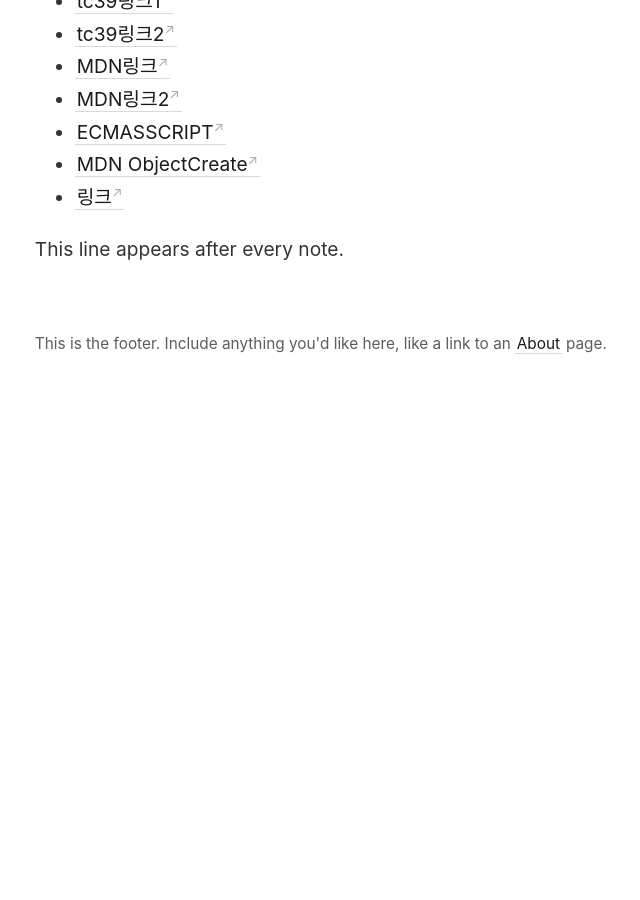
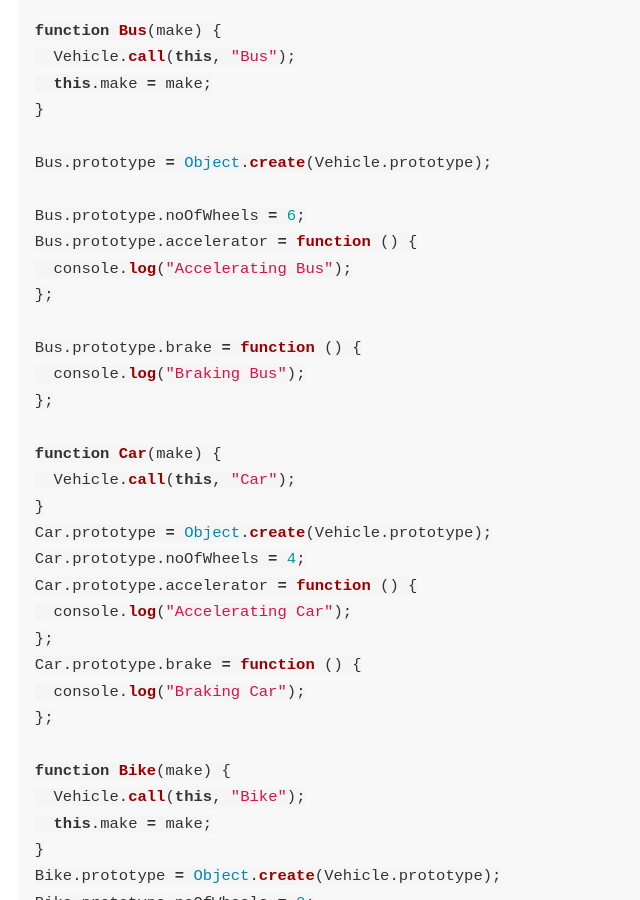
Before and after one commit to yanggwangseong/Article, a Jekyll site: the page built from _notes/javascript/prototype.md, in a window 1280 px wide and 900 px high, scrolled down 12549 px. Shown: the whole window, without its empty margins (42-682 px from the left). Built offline with Jekyll 4.4.1, drawn with Linux system fonts in a browser that asks for light colours; before the commit the page ends 12973 px from its top, so only the background shows below that; some of the changed text lies outside the part shown.

Commit message:
feat: prototype 완

````diff
--- a/_notes/javascript/prototype.md
+++ b/_notes/javascript/prototype.md
@@ -77,7 +77,37 @@
 
 # 프로토타입이 왜 필요할까?
 
-- 메모리 최적화를 위해서 필요하다.
+```js
+function Person(){
+	this.eyes = 2;
+	this.nose = 1;
+}
+
+const kim = new Person();
+const park = new Person();
+
+console.log(kim.eyes); // 2
+console.log(park.nose); // 1
+
+console.log(park.eyes); // 2
+console.log(park.nose); // 1
+```
+
+- `kim` 과 `park` 은 `eyes` 와 `nose` 를 공통적으로 가지고 있는데, 메모리에는 `eyes` 와 `nose` 가 2개씩 총 4개가 할당 됩니다. 이는 객체를 100개를 만들면 200개의 변수가 메모리에 할당되게 됩니다.
+
+```js
+function Person(){}
+
+Person.prototype.eyes = 2;
+Person.prototype.nose = 1;
+
+const kim = new Person();
+const park = new Person();
+
+console.log(kim.eyes); // 2
+```
+
+- Person의 prototype의 static 공간에 eyes와 nose를 둬서 메모리를 효율적으로 사용 할 수 있게 됩니다.
 
 # 프로토 타입이 어떻게 객체를 만들어 내는가?
 
@@ -289,8 +319,107 @@
 
 - classical
 
+```js
+/**
+ * Benz Bus <- Bus <-    Vehicle
+ * BMW Car <- Car <-     Vehicle
+ * HondaBike <- Bike <-  Vehicle
+ */
+
+function Vehicle(vehicleType) {
+  this.vehicleType = vehicleType;
+}
+
+Vehicle.prototype.blowHorn = function () {
+  console.log("Honk!");
+};
+
+function Bus(make) {
+  Vehicle.call(this, "Bus");
+  this.make = make;
+}
+
+Bus.prototype = Object.create(Vehicle.prototype);
+
+Bus.prototype.noOfWheels = 6;
+Bus.prototype.accelerator = function () {
+  console.log("Accelerating Bus");
+};
+
+Bus.prototype.brake = function () {
+  console.log("Braking Bus");
+};
+
+function Car(make) {
+  Vehicle.call(this, "Car");
+}
+Car.prototype = Object.create(Vehicle.prototype);
+Car.prototype.noOfWheels = 4;
+Car.prototype.accelerator = function () {
+  console.log("Accelerating Car");
+};
+Car.prototype.brake = function () {
+  console.log("Braking Car");
+};
+
+function Bike(make) {
+  Vehicle.call(this, "Bike");
+  this.make = make;
+}
+Bike.prototype = Object.create(Vehicle.prototype);
+Bike.prototype.noOfWheels = 2;
+Bike.prototype.accelerator = function () {
+  console.log("Accelerating Bike");
+};
+Bike.prototype.brake = function () {
+  console.log("Braking Bike");
+};
+
+const myBus = new Bus("Benz");
+const myCar = new Car("BMW");
+const myMotorBike = new Bike("Honda");
+
+console.dir(myBus);
+/**
+ * Bus
+ * - make: "Benz"
+ * - vehicleType : "Bus"
+ * - __proto__ (Vehicle)
+ *   - accelerator : f()
+ *   - brake: f()
+ *   - noOfWheels: 6
+ *   - __proto__: Object
+ *     - blowHorn : f()
+ *     - constructor: f Vehicle(vehicleType)
+ */
+
+```
+
 - prototypal
 
+```js
+let animal = {
+  eats: true,
+  walk() {
+    console.log("동물이 걷습니다");
+  },
+};
+
+let rabbit = {
+  jumps: true,
+  __proto__: animal,
+};
+
+let longEar = {
+  earLength: 10,
+  __proto__: rabbit,
+};
+
+console.dir(longEar.eats);
+console.dir(longEar.jumps);
+console.dir(longEar.walk());
+console.dir(longEar.jumps);
+```
 ## extends
 
 ```js
````
Also changed, not shown: other parts of _notes/javascript/prototype.md (+0 -10 lines), _notes/nodejs/Node.js event-loop.md (+65 -3 lines), _notes/nodejs/V8 Object vs Map.md (+1 -1 lines), _notes/javascript/event-loop/EventLoop.md (line endings or trailing spaces).
